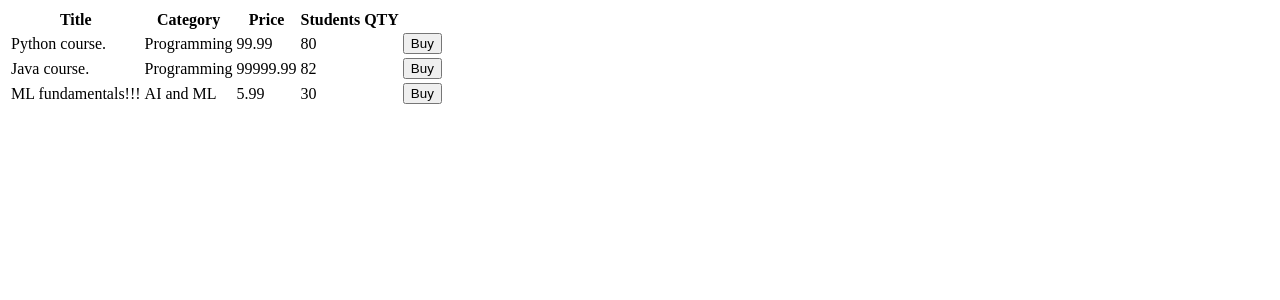
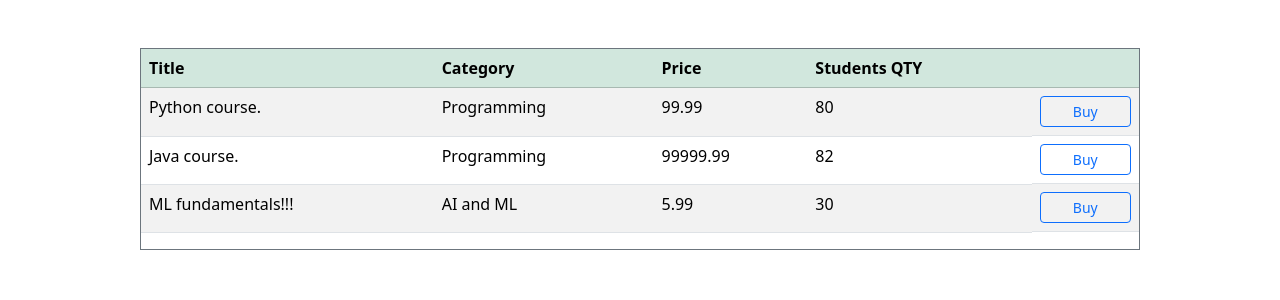
Before and after one commit to Vctr-Ost/python-courses, a Django app: page /shop/ in a window 1280 px wide. Shown: the top 300 px of the page. Run offline with Django 4.2, Linux system fonts and the light colour scheme; data comes from the database, SQL or seed files in the repository.

Commit message:
Connecting to Bootstrap templates

```diff
--- a/shop/templates/courses.html
+++ b/shop/templates/courses.html
@@ -1,5 +1,10 @@
-<table>
-    <thead>
+<head>
+    <link href="https://cdn.jsdelivr.net/npm/bootstrap@5.3.1/dist/css/bootstrap.min.css" rel="stylesheet"
+          integrity="sha384-4bw+/aepP/YC94hEpVNVgiZdgIC5+VKNBQNGCHeKRQN+PtmoHDEXuppvnDJzQIu9" crossorigin="anonymous">
+</head>
+<div class="mx-auto m-5 border border-secondary" style="width: 1000px;">
+    <table class="table table-striped table-hover">
+        <thead class="table-success">
         <tr>
             <th>Title</th>
             <th>Category</th>
@@ -15,10 +20,11 @@
             <td>{{course.category}}</td>
             <td>{{course.price}}</td>
             <td>{{course.students_qty}}</td>
-        <td>
-            <button>Buy</button>
+            <td class="d-grid gap-2">
+                <button class="btn btn-outline-primary btn-sm">Buy</button>
             </td>
         </tr>
         {% endfor %}
         </tbody>
     </table>
+</div>
```
Lines whose indentation alone changed are shown as unchanged.
